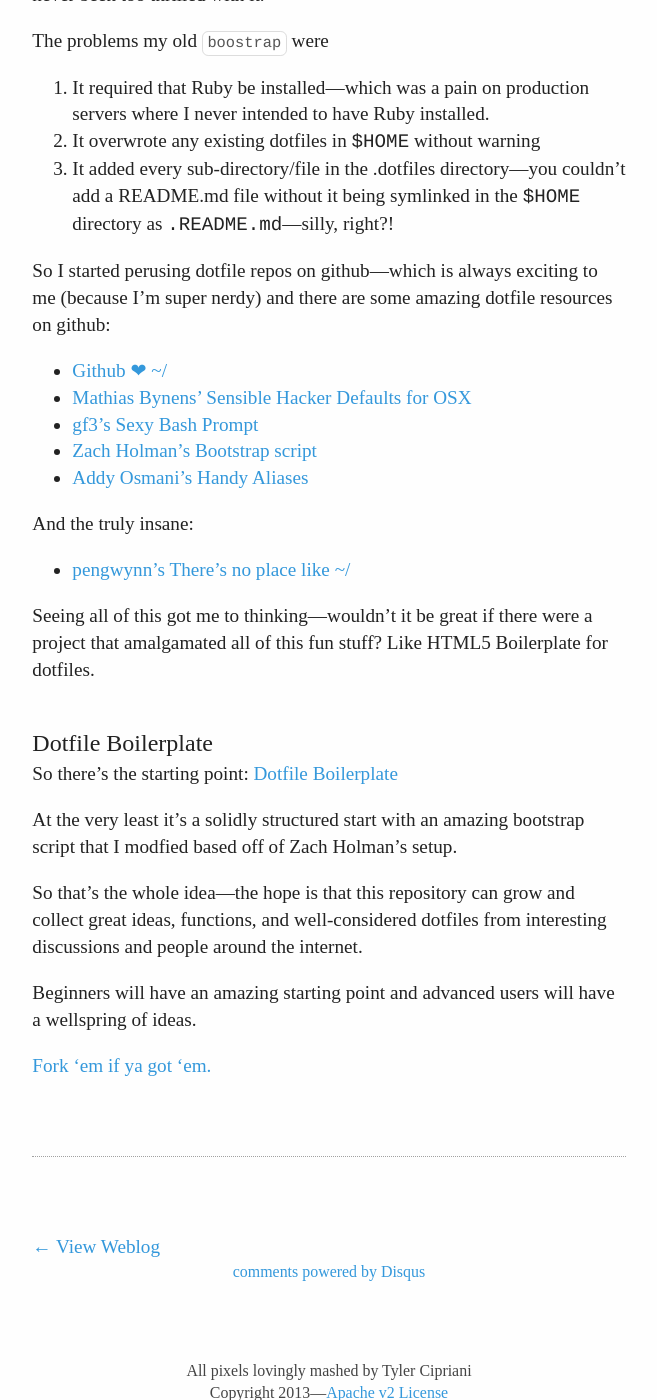
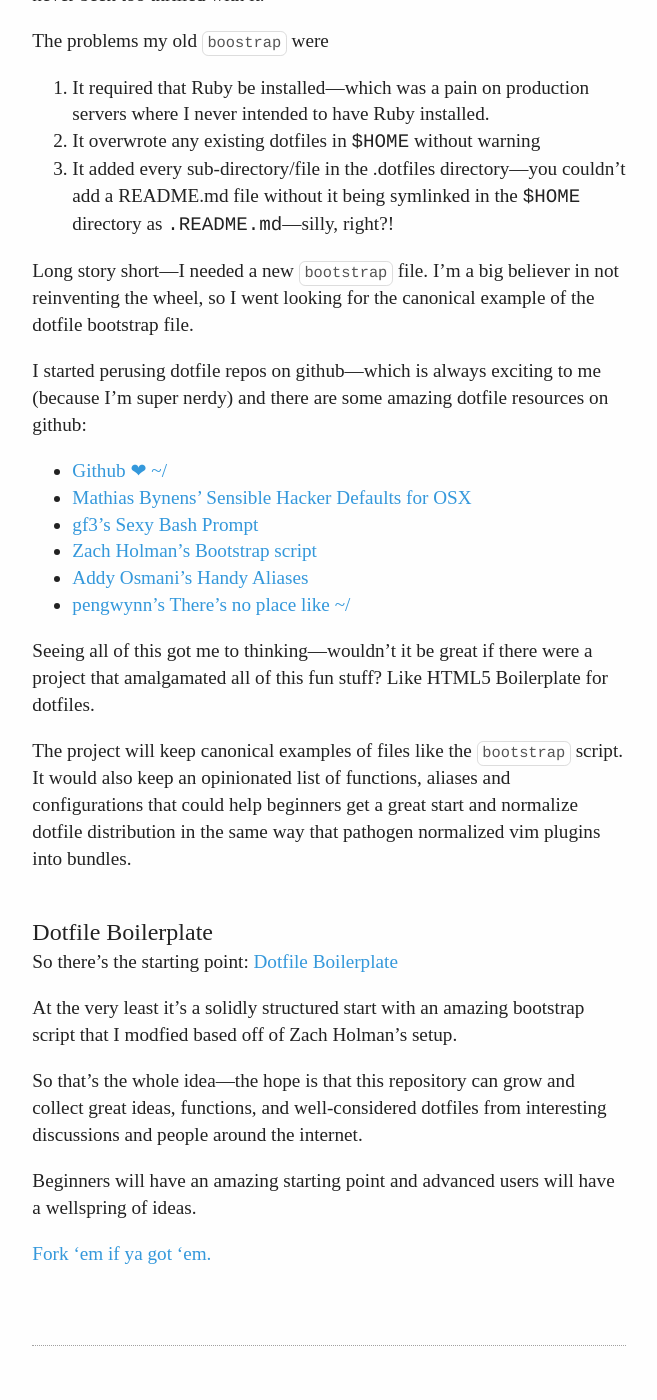
Before and after one commit to thcipriani/blog_src, a Jekyll site: the page built from _posts/2013-08-10-dotfiles-how-to-get-started.md, in a window 1280 px wide and 1400 px high, scrolled down 629 px. Shown: the whole window, without its empty margins (311-968 px from the left). Built offline with Jekyll 4.4.1, drawn with Linux system fonts in a browser that asks for light colours; Markdown is read by kramdown in place of the engine named in the settings; comment, search, counter and statistics services are not loaded.

Commit message:
Add Explanitory Paragraph

```diff
--- a/_posts/2013-08-10-dotfiles-how-to-get-started.md
+++ b/_posts/2013-08-10-dotfiles-how-to-get-started.md
@@ -19,7 +19,11 @@ The problems my old `boostrap` were
    add a README.md file without it being symlinked in the `$HOME` directory as
    `.README.md`&#8212;silly, right?!
 
-So I started perusing dotfile repos on github&#8212;which is always exciting
+Long story short&#8212;I needed a new `bootstrap` file. I&#8217;m a big
+believer in not reinventing the wheel, so I went looking for the canonical
+example of the dotfile bootstrap file.
+
+I started perusing dotfile repos on github&#8212;which is always exciting
 to me (because I&#8217;m super nerdy) and there are some amazing dotfile resources
 on github:
 
@@ -28,14 +32,17 @@ on github:
 - [gf3&#8217;s Sexy Bash Prompt](https://github.com/gf3/dotfiles)
 - [Zach Holman&#8217;s Bootstrap script](http://zachholman.com/2010/08/dotfiles-are-meant-to-be-forked/)
 - [Addy Osmani&#8217;s Handy Aliases](https://github.com/addyosmani/dotfiles/blob/master/.aliases)
-
-And the truly insane:
-
 - [pengwynn&#8217;s There&#8217;s no place like ~/](https://github.com/pengwynn/dotfiles)
 
 Seeing all of this got me to thinking&#8212;wouldn&#8217;t it be great if there
 were a project that amalgamated all of this fun stuff? Like HTML5 Boilerplate
 for dotfiles.
+
+The project will keep canonical examples of files like the `bootstrap` script.
+It would also keep an opinionated list of functions, aliases and
+configurations that could help beginners get a great start and normalize
+dotfile distribution in the same way that pathogen normalized vim plugins
+into bundles.
 
 ## Dotfile Boilerplate
 
```
